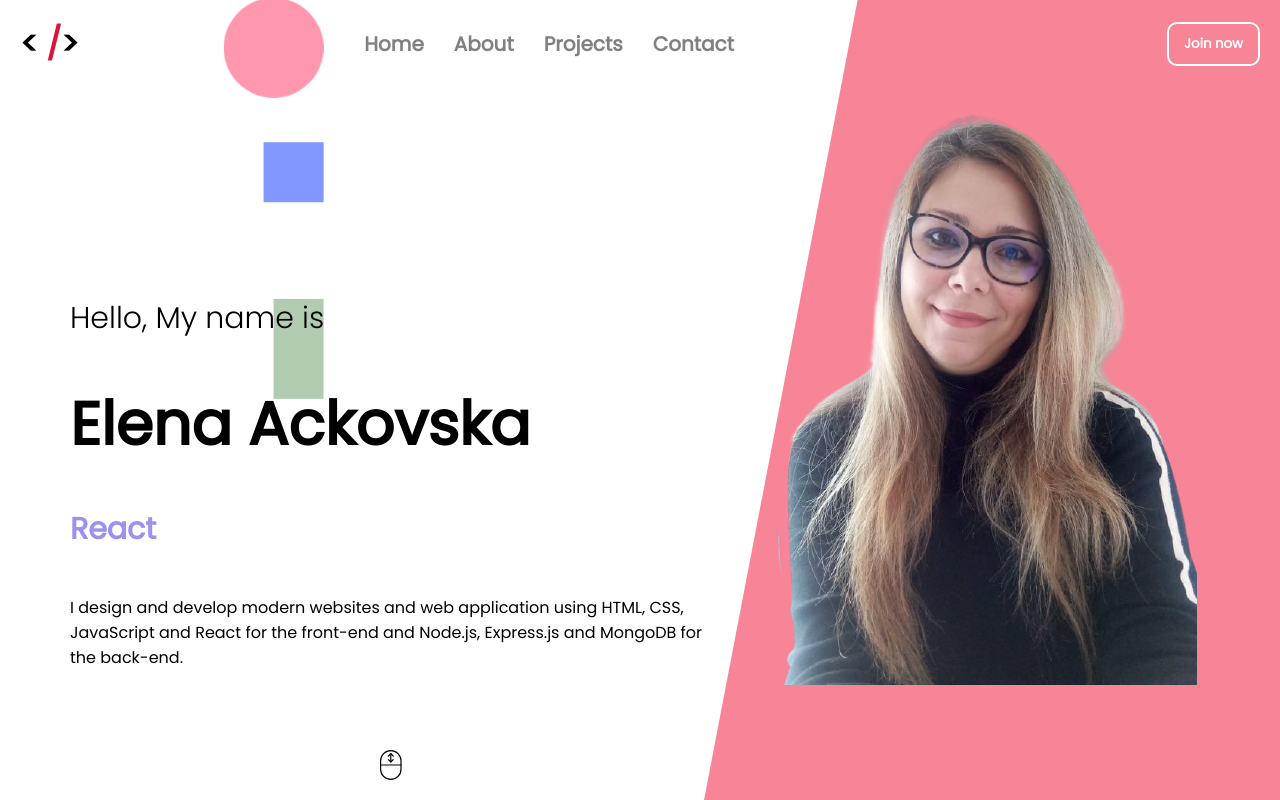
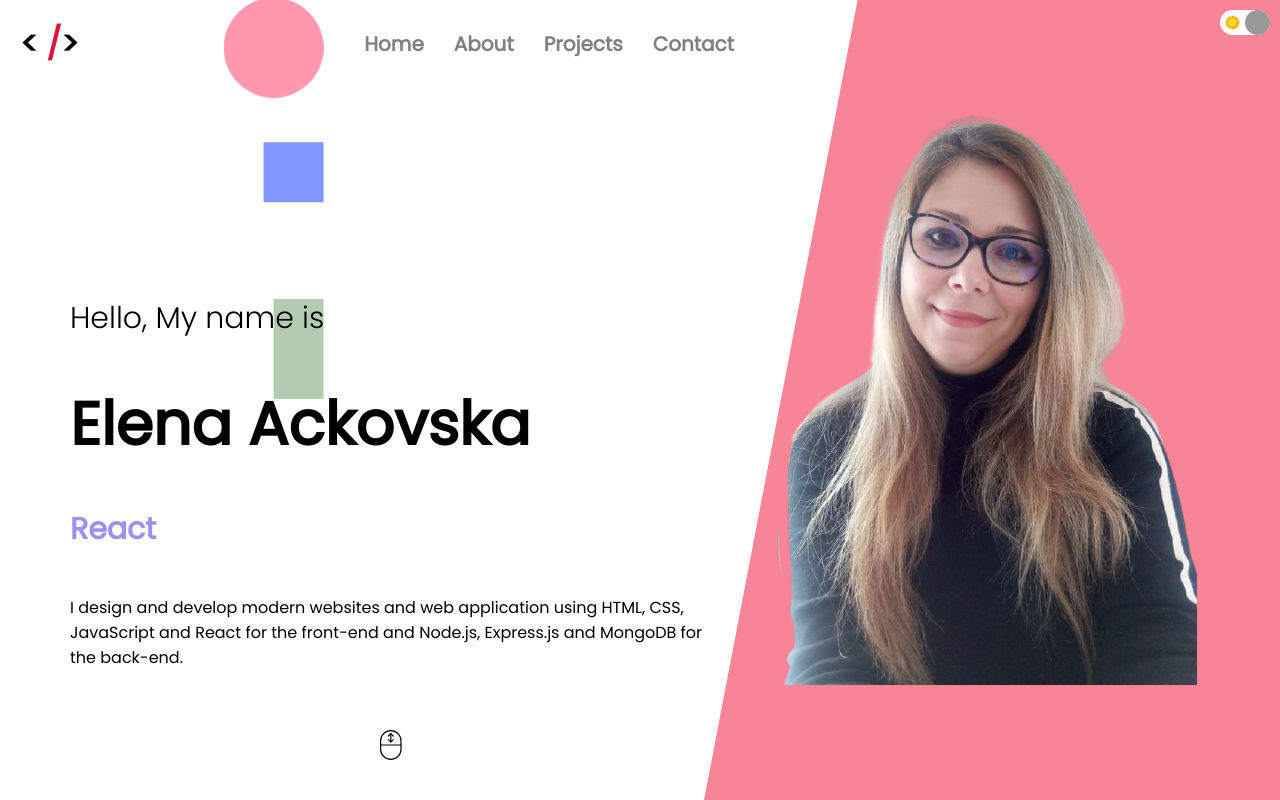
Before and after one commit to Elena1987bt/Portfolio, a React (Create React App) app: page / in a window 1280 px wide. Shown: the top 800 px of the page. Built offline with nearby package versions, Linux system fonts and the light colour scheme.

Commit message:
Make mobile responsive

```diff
--- a/src/App.jsx
+++ b/src/App.jsx
@@ -2,14 +2,26 @@ import Showcase from './components/showcase/Showcase';
 import About from './components/about/About';
 import ProductList from './components/productList/ProductList';
 import Contact from './components/contact/Contact';
+import Toggle from './components/toggle/Toggle';
+import { useThemeContext } from './context.js';
 const App = () => {
+  const { state } = useThemeContext();
+  const darkMode = state.darkMode;
   return (
-    <>
+    <div
+      style={{
+        backgroundColor: darkMode ? '#222' : 'white',
+        zIndex: 20,
+        position: 'absolute',
+        color: darkMode && 'white',
+      }}
+    >
+      <Toggle />
       <Showcase />
       <About />
       <ProductList />
       <Contact />
-    </>
+    </div>
   );
 };
 
--- a/src/components/contact/Contact.jsx
+++ b/src/components/contact/Contact.jsx
@@ -4,15 +4,15 @@ import Email from '../../img/email.png';
 import Address from '../../img/address.png';
 import Github from '../../img/github.png';
 import LinkedIn from '../../img/linkedIn.png';
-import { useContext, useRef, useState } from 'react';
+import { useRef, useState } from 'react';
 //import emailjs from 'emailjs-com';
-// import { ThemeContext } from '../../context';
+import { useThemeContext } from '../../context';
 
 const Contact = () => {
   const formRef = useRef();
   const [done, setDone] = useState(false);
-  //  const theme = useContext(ThemeContext);
-  // const darkMode = theme.state.darkMode;
+  const { state } = useThemeContext();
+  const darkMode = state.darkMode;
 
   const handleSubmit = (e) => {
     e.preventDefault();
@@ -35,8 +35,15 @@ const Contact = () => {
   };
 
   return (
-    <div className="contact">
-      <div className="contact-bg"></div>
+    <div
+      className="contact"
+      id="contact"
+      style={{
+        background:
+          darkMode &&
+          "url('https://ak.picdn.net/shutterstock/videos/1024770461/thumb/11.jpg')",
+      }}
+    >
       <div className="contact-wrapper">
         <div className="contact-left">
           <h1 className="contact-title">Contact me</h1>
@@ -80,25 +87,25 @@ const Contact = () => {
           </p>
           <form ref={formRef} onSubmit={handleSubmit}>
             <input
-              //   style={{ backgroundColor: darkMode && '#333' }}
+              style={{ backgroundColor: darkMode && '#333' }}
               type="text"
               placeholder="Name"
               name="user_name"
             />
             <input
-              //   style={{ backgroundColor: darkMode && '#333' }}
+              style={{ backgroundColor: darkMode && '#333' }}
               type="text"
               placeholder="Subject"
               name="user_subject"
             />
             <input
-              //   style={{ backgroundColor: darkMode && '#333' }}
+              style={{ backgroundColor: darkMode && '#333' }}
               type="text"
               placeholder="Email"
               name="user_email"
             />
             <textarea
-              //   style={{ backgroundColor: darkMode && '#333' }}
+              style={{ backgroundColor: darkMode && '#333' }}
               rows="5"
               placeholder="Message"
               name="message"
--- a/src/components/contact/contact.css
+++ b/src/components/contact/contact.css
@@ -2,13 +2,6 @@
   height: 100vh;
   background: url('https://www.toptal.com/designers/subtlepatterns/patterns/double-bubble-outline.png');
   position: relative;
-}
-
-.contact-bg {
-  width: 20px;
-  height: 100%;
-  background-color: #f88497;
-  position: absolute;
 }
 
 .contact-wrapper {
@@ -88,6 +81,10 @@ button {
 }
 
 @media screen and (max-width: 480px) {
+  .contact {
+    padding-top: 20px;
+    height: auto;
+  }
   .contact-wrapper {
     flex-direction: column;
     padding: 0px 50px;
@@ -123,6 +120,8 @@ button {
   }
 
   button {
-    margin-top: 10px;
+    margin: 10px 0 20px;
+    width: 100%;
+    display: block;
   }
 }
--- a/src/components/intro/Intro.jsx
+++ b/src/components/intro/Intro.jsx
@@ -1,9 +1,12 @@
 import React from 'react';
 import Me from '../../img/me.png';
 import AnimatedShapes from '../animatedShapes/AnimatedShapes';
+import { useThemeContext } from '../../context';
 import './intro.css';
 
 const Intro = () => {
+  const { state } = useThemeContext();
+  const darkMode = state.darkMode;
   return (
     <div className="intro">
       <div className="intro-left">
@@ -26,13 +29,14 @@ const Intro = () => {
             and MongoDB for the back-end.
           </p>
         </div>
+        <a href="#about" className="intro-scroll">
           <svg
             width="75"
             height="75"
             viewBox="0 0 75 75"
+            className="intro-scroll"
             fill="none"
-          stroke="black"
-          className="intro-scroll"
+            stroke={darkMode ? 'white' : 'black'}
             xmlns="http://www.w3.org/2000/svg"
           >
             <g id="scroll">
@@ -82,6 +86,7 @@ const Intro = () => {
               </g>
             </g>
           </svg>
+        </a>
       </div>
       <div className="intro-right">
         <img src={Me} alt="Elena Ackovska" />
--- a/src/components/navbar/Navbar.jsx
+++ b/src/components/navbar/Navbar.jsx
@@ -32,11 +32,7 @@ const Navbar = () => {
             </li>
           </ul>
         </div>
-        <div className="wrapper-right">
-          <button type="button" className="button">
-            Join now
-          </button>
-        </div>
+        <div className="wrapper-right"></div>
       </div>
     </div>
   );
--- a/src/components/navbar/navbar.css
+++ b/src/components/navbar/navbar.css
@@ -35,15 +35,7 @@
   color: black;
   transition: color 2s ease;
 }
-.button {
-  border: 2px solid white;
-  padding: 10px 15px;
-  background-color: #f88497;
-  color: white;
-  font-weight: bold;
-  border-radius: 10px;
-  cursor: pointer;
-}
+
 .link {
   text-decoration: none;
   color: inherit;
--- /dev/null
+++ b/src/components/toggle/Toggle.jsx
@@ -0,0 +1,26 @@
+import Sun from '../../img/sun.png';
+import Moon from '../../img/moon.png';
+
+import { useThemeContext } from '../../context';
+import './toggle.css';
+
+const Toggle = () => {
+  const { state, dispatch } = useThemeContext();
+
+  const handleClick = () => {
+    dispatch({ type: 'TOGGLE' });
+  };
+  return (
+    <div className="toggle">
+      <img src={Sun} alt="" className="toggle-icon" />
+      <img src={Moon} alt="" className="toggle-icon" />
+      <div
+        className="toggle-button"
+        onClick={handleClick}
+        style={{ left: state.darkMode ? 0 : 25 }}
+      ></div>
+    </div>
+  );
+};
+
+export default Toggle;
--- /dev/null
+++ b/src/components/toggle/toggle.css
@@ -0,0 +1,28 @@
+.toggle {
+  width: 50px;
+  height: 25px;
+  border-radius: 20px;
+  border: 1pz solid #999;
+  background-color: white;
+  position: fixed;
+  top: 10px;
+  right: 10px;
+  z-index: 999;
+  display: flex;
+  align-items: center;
+  justify-content: space-around;
+}
+
+.toggle-icon {
+  width: 15px;
+  height: 15px;
+}
+
+.toggle-button {
+  width: 25px;
+  height: 25px;
+  border-radius: 50%;
+  background-color: #999;
+  position: absolute;
+  cursor: pointer;
+}
--- /dev/null
+++ b/src/context.js
@@ -0,0 +1,25 @@
+import { createContext, useReducer, useContext } from 'react';
+
+export const ThemeContext = createContext();
+
+const INITIAL_STATE = { darkMode: false };
+
+const themeReducer = (state, action) => {
+  switch (action.type) {
+    case 'TOGGLE':
+      return { darkMode: !state.darkMode };
+    default:
+      return state;
+  }
+};
+
+export const ThemeProvider = (props) => {
+  const [state, dispatch] = useReducer(themeReducer, INITIAL_STATE);
+
+  return (
+    <ThemeContext.Provider value={{ state, dispatch }}>
+      {props.children}
+    </ThemeContext.Provider>
+  );
+};
+export const useThemeContext = () => useContext(ThemeContext);
--- a/src/index.js
+++ b/src/index.js
@@ -1,10 +1,13 @@
 import React from 'react';
 import ReactDOM from 'react-dom';
 import App from './App';
+import { ThemeProvider } from './context';
 
 ReactDOM.render(
   <React.StrictMode>
-    <App />
+    <ThemeProvider>
+      <App />
+    </ThemeProvider>
   </React.StrictMode>,
   document.getElementById('root')
 );
```
Also changed, not shown: src/img/moon.png (added), src/img/sun.png (added). Lines whose indentation alone changed are shown as unchanged.
